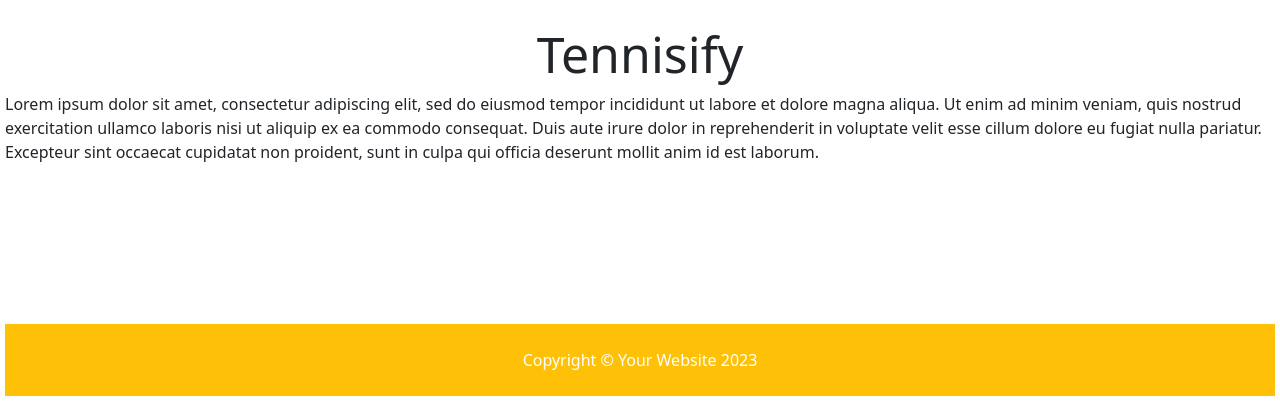
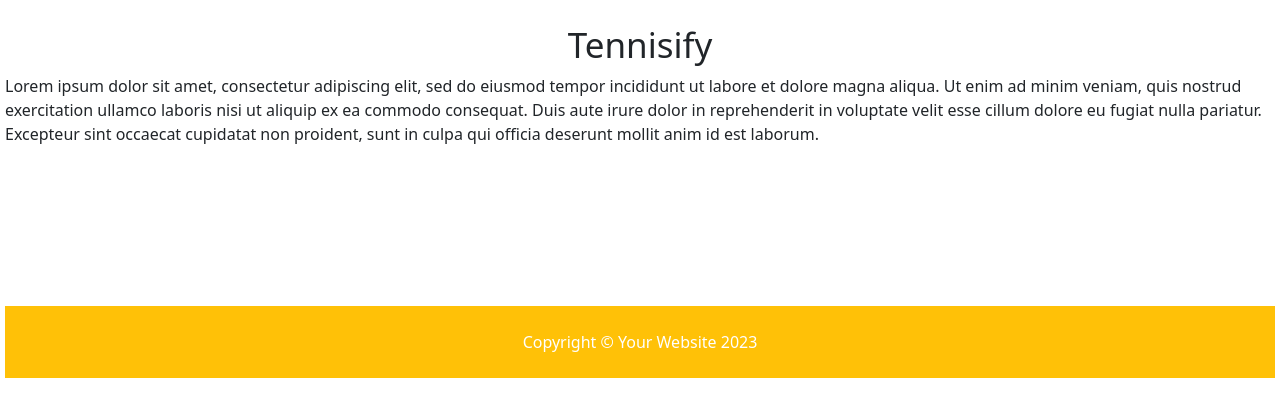
Before and after one commit to jiggyboy1/show_all_member, a Django app: page /about/ in a window 1280 px wide. Shown: the part 273-693 px from the top of the page. Run offline with Django 5.2, Linux system fonts and the light colour scheme.

Commit message:
initial commit

```diff
--- a/main/views.py
+++ b/main/views.py
@@ -43,6 +43,7 @@ def login_user(request):
         user = authenticate(request,username=username,password=password)
         if user is not None:
             login(request,user)
+            messages.success(request,"Successfully Login")
             return redirect('home')
         else:
             return redirect('login')
--- a/static/css/styles.css
+++ b/static/css/styles.css
@@ -22,6 +22,6 @@ a:hover{
 
 .about h3{
   text-align: center;
-  font-size: 50px;
+  font-size: 35px;
 
 }
--- a/templates/login.html
+++ b/templates/login.html
@@ -33,7 +33,7 @@
 
             <button class="btn btn-outline-success" type="submit">Sumbit</button>
         </form>
-        <h4>Don't have an account <a href="#">Resigter</a><br></h4>
+        <h4>Don't have an account <a href="{% url 'register' %}">Resigter</a><br></h4>
     </div>
 </div>
 
```
